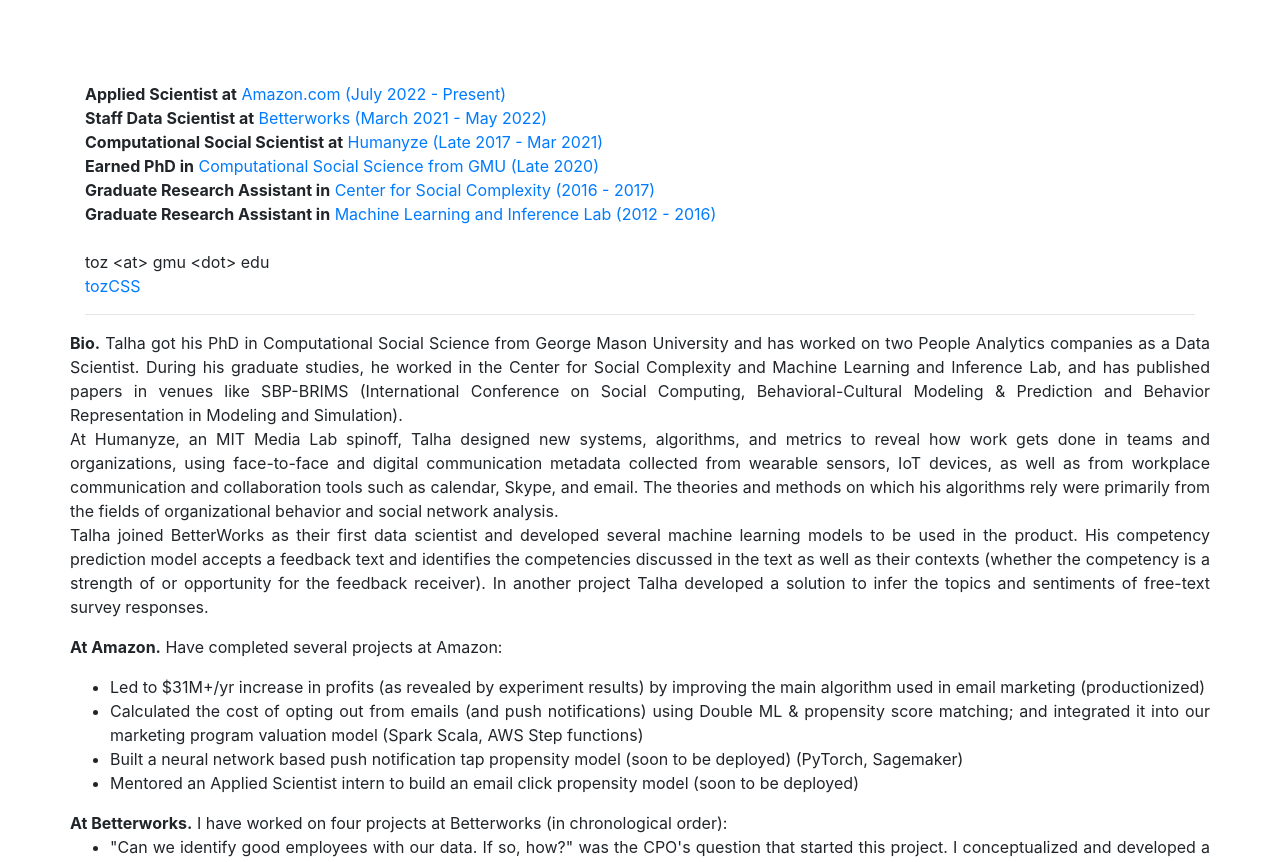
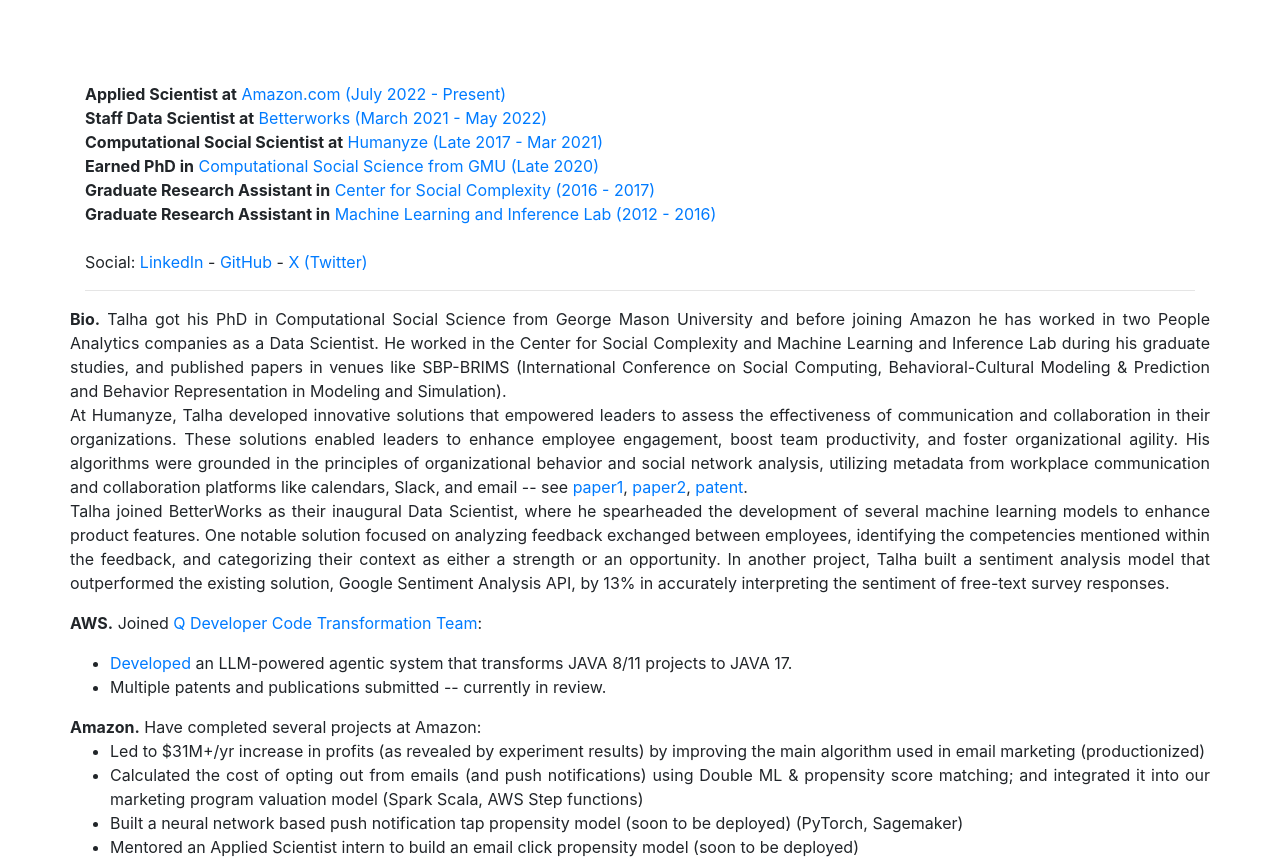
Before and after one commit to oztalha/oztalha.github.io, a plain HTML site: page index.html in a window 1280 px wide. Shown: the part 62-924 px from the top of the page. Drawn offline with nearby package versions, Linux system fonts and the light colour scheme.

Commit message:
added NGDE experience

```diff
--- a/index.html
+++ b/index.html
@@ -69,8 +69,12 @@
 <br>
 <!-- <i class="glyphicon glyphicon-envelope"></i> 4400 University Drive, MS 6B2, Fairfax, VA 22030<br>
 <i class="glyphicon glyphicon-map-marker"></i> Research I, CSC Suite, Level 3, George Mason University<br> -->
-toz &lt;at&gt; gmu &lt;dot&gt; edu<br>
-<a href="https://twitter.com/tozcss" target="_blank">tozCSS</a>
+<!-- toz &lt;at&gt; gmu &lt;dot&gt; edu<br> -->
+Social:
+<a href="https://linkedin.com/in/tozcss" target="_blank">LinkedIn</a> -
+<a href="https://github.com/oztalha" target="_blank">GitHub</a> -
+<a href="https://x.com/tozcss" target="_blank">X (Twitter)</a>
+
 </div>
 	<!-- <div class="col-sm-5"> <img src="img/niagara.png" class="img-rounded" alt="Oz Niagara"> </div> -->
 </div>
@@ -82,14 +86,24 @@ toz &lt;at&gt; gmu &lt;dot&gt; edu<br>
 <p>
   <strong>Bio.</strong>
 
-Talha got his PhD in Computational Social Science from George Mason University and has worked on two People Analytics companies as a Data Scientist. During his graduate studies, he worked in the Center for Social Complexity and Machine Learning and Inference Lab, and has published papers in venues like SBP-BRIMS (International Conference on Social Computing, Behavioral-Cultural Modeling & Prediction and Behavior Representation in Modeling and Simulation).
+Talha got his PhD in Computational Social Science from George Mason University and before joining Amazon he has worked in two People Analytics companies as a Data Scientist.
+He worked in the Center for Social Complexity and Machine Learning and Inference Lab during his graduate studies, and published papers in venues like SBP-BRIMS (International Conference on Social Computing, Behavioral-Cultural Modeling & Prediction and Behavior Representation in Modeling and Simulation).
 <br>
-At Humanyze, an MIT Media Lab spinoff, Talha designed new systems, algorithms, and metrics to reveal how work gets done in teams and organizations, using face-to-face and digital communication metadata collected from wearable sensors, IoT devices, as well as from workplace communication and collaboration tools such as calendar, Skype, and email. The theories and methods on which his algorithms rely were primarily from the fields of organizational behavior and social network analysis.
+At Humanyze, Talha developed innovative solutions that empowered leaders to assess the effectiveness of communication and collaboration in their organizations.
+These solutions enabled leaders to enhance employee engagement, boost team productivity, and foster organizational agility.
+His algorithms were grounded in the principles of organizational behavior and social network analysis, utilizing metadata from workplace communication and collaboration platforms like calendars, Slack, and email -- see <a href="https://osf.io/wxcqp/" target="_blank">paper1</a>,
+<a href="https://osf.io/hjre6/" target="_blank">paper2</a>,
+<a href="https://patents.google.com/patent/US20220284372A1/en" target="_blank">patent</a>.
+
 <br>
-Talha joined BetterWorks as their first data scientist and developed several machine learning models to be used in the product. His competency prediction model accepts a feedback text and identifies the competencies discussed in the text as well as their contexts (whether the competency is a strength of or opportunity for the feedback receiver). In another project Talha developed a solution to infer the topics and sentiments of free-text survey responses.
+Talha joined BetterWorks as their inaugural Data Scientist, where he spearheaded the development of several machine learning models to enhance product features. One notable solution focused on analyzing feedback exchanged between employees, identifying the competencies mentioned within the feedback, and categorizing their context as either a strength or an opportunity. In another project, Talha built a sentiment analysis model that outperformed the existing solution, Google Sentiment Analysis API, by 13% in accurately interpreting the sentiment of free-text survey responses.
 </p><p>
-
-  <strong>At Amazon.</strong>
+  <strong>AWS.</strong>
+  Joined <a href="https://aws.amazon.com/q/developer/transform/" target="_blank">Q Developer Code Transformation Team</a>: <ul>
+    <li><a href="https://aws.amazon.com/blogs/devops/dissecting-the-performance-gains-in-amazon-q-developer-agent-for-code-transformation/#:~:text=to%20this%20blog%3A-,Talha%20Oz,-and%20Zeren%20Shui" target="_blank">Developed</a> an LLM-powered agentic system that transforms JAVA 8/11 projects to JAVA 17.</li>
+    <li>Multiple patents and publications submitted -- currently in review.</li>
+  </ul>
+  <strong>Amazon.</strong>
   Have completed several projects at Amazon: <ul>
     <li>Led to $31M+/yr increase in profits (as revealed by experiment results) by improving the main algorithm used in email marketing (productionized)</li>
     <li>Calculated the cost of opting out from emails (and push notifications) using Double ML & propensity score matching; and integrated it into our marketing program valuation model (Spark Scala, AWS Step functions)</li>
@@ -97,7 +111,7 @@ Talha joined BetterWorks as their first data scientist and developed several mac
     <li>Mentored an Applied Scientist intern to build an email click propensity model (soon to be deployed)</li>
   </ul>
 
-  <strong>At Betterworks.</strong>
+  <strong>Betterworks.</strong>
   I have worked on four projects at Betterworks (in chronological order): <ul>
     <li>
       "Can we identify good employees with our data. If so, how?" was the CPO's question that started this project. I conceptualized and developed a PoC for the insights module based on Google's <a href="https://rework.withgoogle.com/print/guides/5721312655835136/" target="_blank">Project Aristotle</a>. I showed how Psychological Safety (the number one determinant of team effectiveness), and the other four factors can be modeled, modeled them, and shared the results.
@@ -113,7 +127,7 @@ Talha joined BetterWorks as their first data scientist and developed several mac
     </li>
   </ul>
   </p><p>
-  <strong>At Humanyze.</strong> I worked as the computational social scientist (data scientist) and led the research area at Humanyze (a startup that was born out of Sandy Pentland's Human Dynamics group at MIT Media Lab). The main problem I was trying to solve is
+  <strong>Humanyze.</strong> I worked as the computational social scientist (data scientist) and led the research area at Humanyze (a startup that was born out of Sandy Pentland's Human Dynamics group at MIT Media Lab). The main problem I was trying to solve is
     how to model the indicators of engagement of employees, productivity of teams, and adaptability of organizations using the metadata (no content) of the workplace technologies such as calendar, e-mail, Slack, etc., and sensors (if available). The theories and methods on which my algorithms rely are primarily from the fields of organizational behavior and social network analysis. My responsibilities include writing papers, collaborating with researchers, and supervising interns. Some of my research output: <ul>
     <li><a href="https://osf.io/hjre6/">Exploring the Impact of Mandatory Remote Work during the COVID-19 Pandemic (Oz and Crooks, 2020).</a> Using workplace communication metadata, I examined the heterogeneous effects of mandatory remote work. Presented this work at <a href="http://sbp-brims.org/">SBP-BRIMS</a>.</li>
     <li><a href="https://osf.io/wxcqp/">Digital Trails of Work Stressors (Oz, 2020)</a>. This paper proposes a strategy with which stressor measurement becomes less disruptive and more cost effective. My solution oriented paper (<a href="https://www.nature.com/articles/s41562-016-0015">Watts, 2017</a>) has been accepted to <a href="http://sbp-brims.org/">SBP-BRIMS</a>, and gives a sense of my work at Humanyze.</li>
@@ -130,7 +144,7 @@ Talha joined BetterWorks as their first data scientist and developed several mac
   </ul>
   </p>
 
-<p><strong>At George Mason University.</strong> While studying towards my <a href="http://css.gmu.edu">PhD in Computational Social Science</a> with <a href="https://www.gisagents.org/">Andrew Crooks</a> I was a graduate research assistant in the <a href="https://socialcomplexity.gmu.edu/">Center for Social Complexity</a> (one year) and <a href="https://mli.gmu.edu/">Machine Learning and Inference Lab</a> (for five years). My work there includes:
+<p><strong>George Mason University.</strong> While studying towards my <a href="http://css.gmu.edu">PhD in Computational Social Science</a> with <a href="https://www.gisagents.org/">Andrew Crooks</a> I was a graduate research assistant in the <a href="https://socialcomplexity.gmu.edu/">Center for Social Complexity</a> (one year) and <a href="https://mli.gmu.edu/">Machine Learning and Inference Lab</a> (for five years). My work there includes:
   <ul>
     <li>
       <a href="https://www.slideshare.net/oztalha/collective-stress-in-the-digital-age-239011620">My PhD Defense Presentation</a> (2020): US$ 1 Trillion is the annual cost of lower productivity due to stress (WHO, 2019). To help solving this problem, in my PhD, I proposed and showcased a strategy leveraging communication (meta)data and computational techniques to identify behaviors leading to and resulting from collective stress.</li>
@@ -147,7 +161,7 @@ Talha joined BetterWorks as their first data scientist and developed several mac
 </div> </div>
 
 </div>
-      <iframe src="//www.slideshare.net/slideshow/embed_code/key/btcaiBDnJ8OtRw" width="595" height="485" frameborder="0" marginwidth="0" marginheight="0" scrolling="no" style="border:1px solid #CCC; border-width:1px; margin-bottom:5px; max-width: 100%;" allowfullscreen> </iframe> <div style="margin-bottom:5px"> <strong> <a href="//www.slideshare.net/oztalha/collective-stress-in-the-digital-age-239011620" title="Collective Stress in the Digital Age" target="_blank">Collective Stress in the Digital Age</a></strong> - My PhD defense presentation</div>
+      <!-- <iframe src="//www.slideshare.net/slideshow/embed_code/key/btcaiBDnJ8OtRw" width="595" height="485" frameborder="0" marginwidth="0" marginheight="0" scrolling="no" style="border:1px solid #CCC; border-width:1px; margin-bottom:5px; max-width: 100%;" allowfullscreen> </iframe> <div style="margin-bottom:5px"> <strong> <a href="//www.slideshare.net/oztalha/collective-stress-in-the-digital-age-239011620" title="Collective Stress in the Digital Age" target="_blank">Collective Stress in the Digital Age</a></strong> - My PhD defense presentation</div> -->
 <hr>
 
 </div>
```
